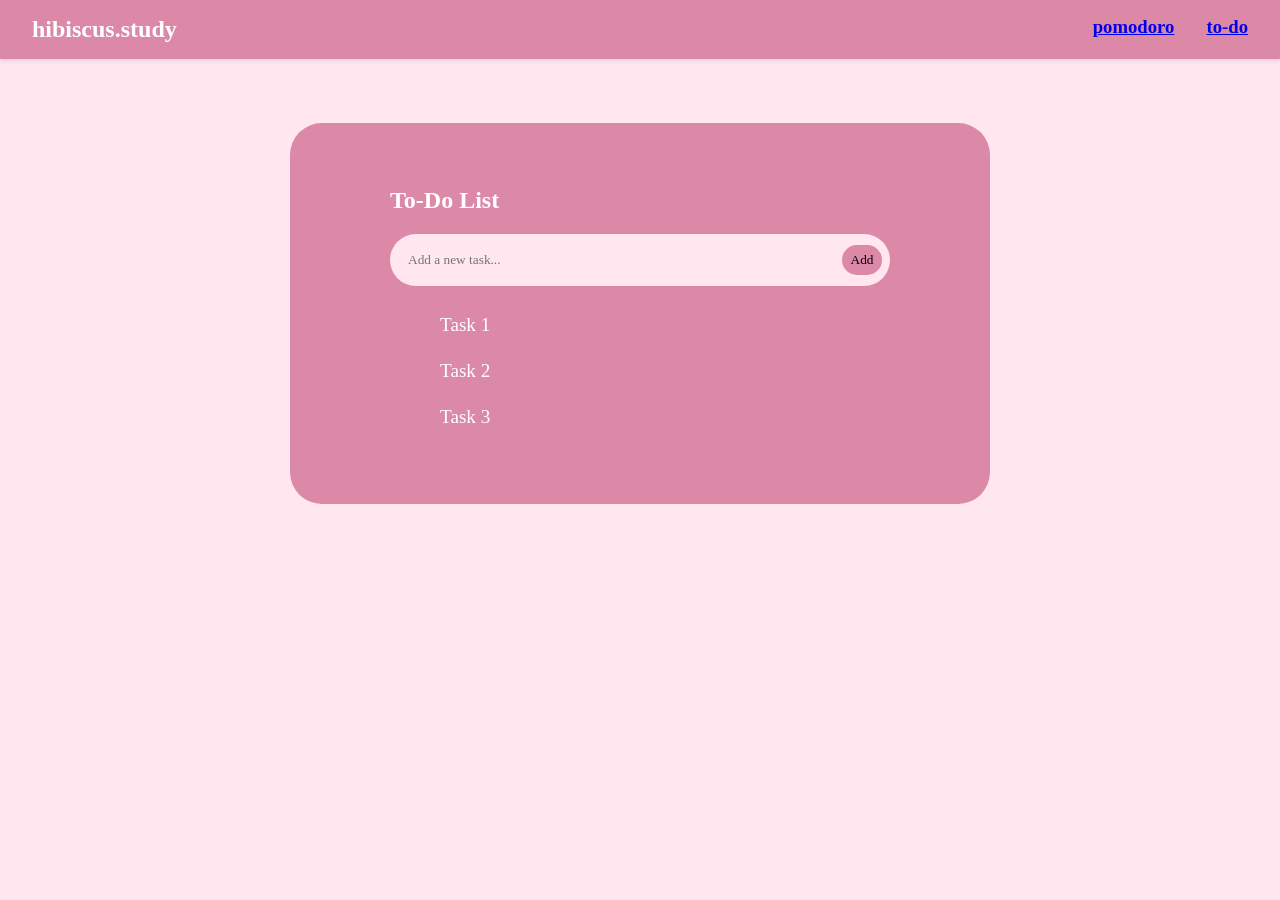
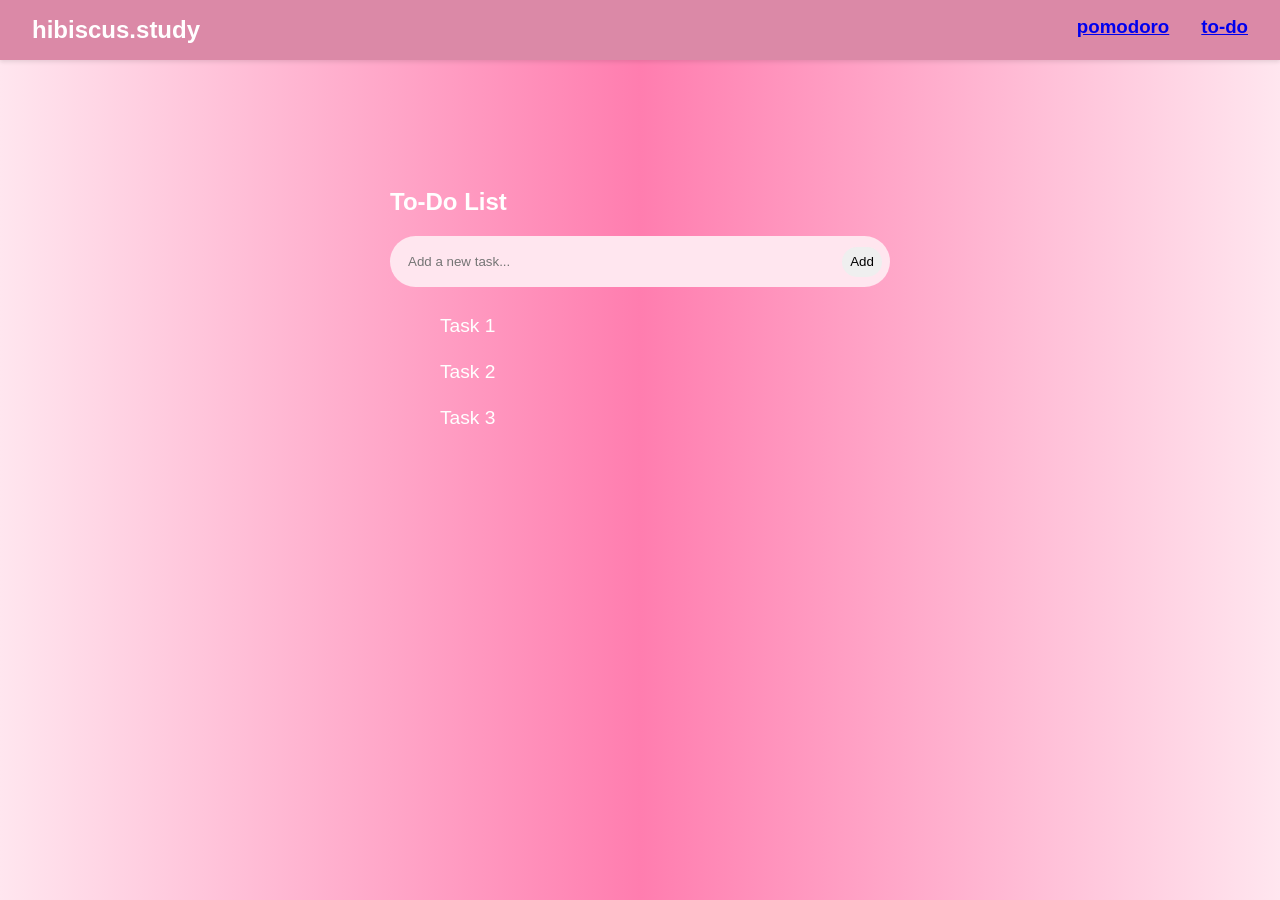

main changes

--- a/style.css
+++ b/style.css
@@ -2,13 +2,14 @@
     margin: 0;
     padding: 0;
     box-sizing: border-box;
-    font-family: "Rockwell";
-    background-color: #DB89A7;
+    font-family: Optima,Segoe,Segoe UI,Candara,Calibri,Arial,sans-serif; 
 }
 
 body{
     min-height: 100vh;
-    background-color: #FFE6EF;
+    /* background-color: #FFE6EF; */
+    background: #FFE6EF;
+background: linear-gradient(90deg, rgba(255, 230, 239, 1) 0%, rgba(255, 125, 175, 1) 50%, rgba(255, 230, 239, 1) 100%);
 }
 
 nav {
@@ -32,11 +33,19 @@ a:visited{
     list-style: none;
     text-decoration: none;
     transition: 0.2s ease-in-out;
+    color: inherit;
+    text-decoration: none;
 }
 
 .nav-links:hover{
     transform: scale(1.1);
 }
+
+.nav-links:visited{
+    text-decoration: none;
+    color: inherit;
+}
+
 nav > h2{
     transition: 0.2s ease-in-out;
 }
@@ -56,6 +65,8 @@ nav > h2:hover{
     margin: 4em auto;
     margin-top: 4em; 
     max-width: 700px;
+    margin-bottom: 4em;
+    background-color: #DB89A7;
 }
 
 .container-2{
